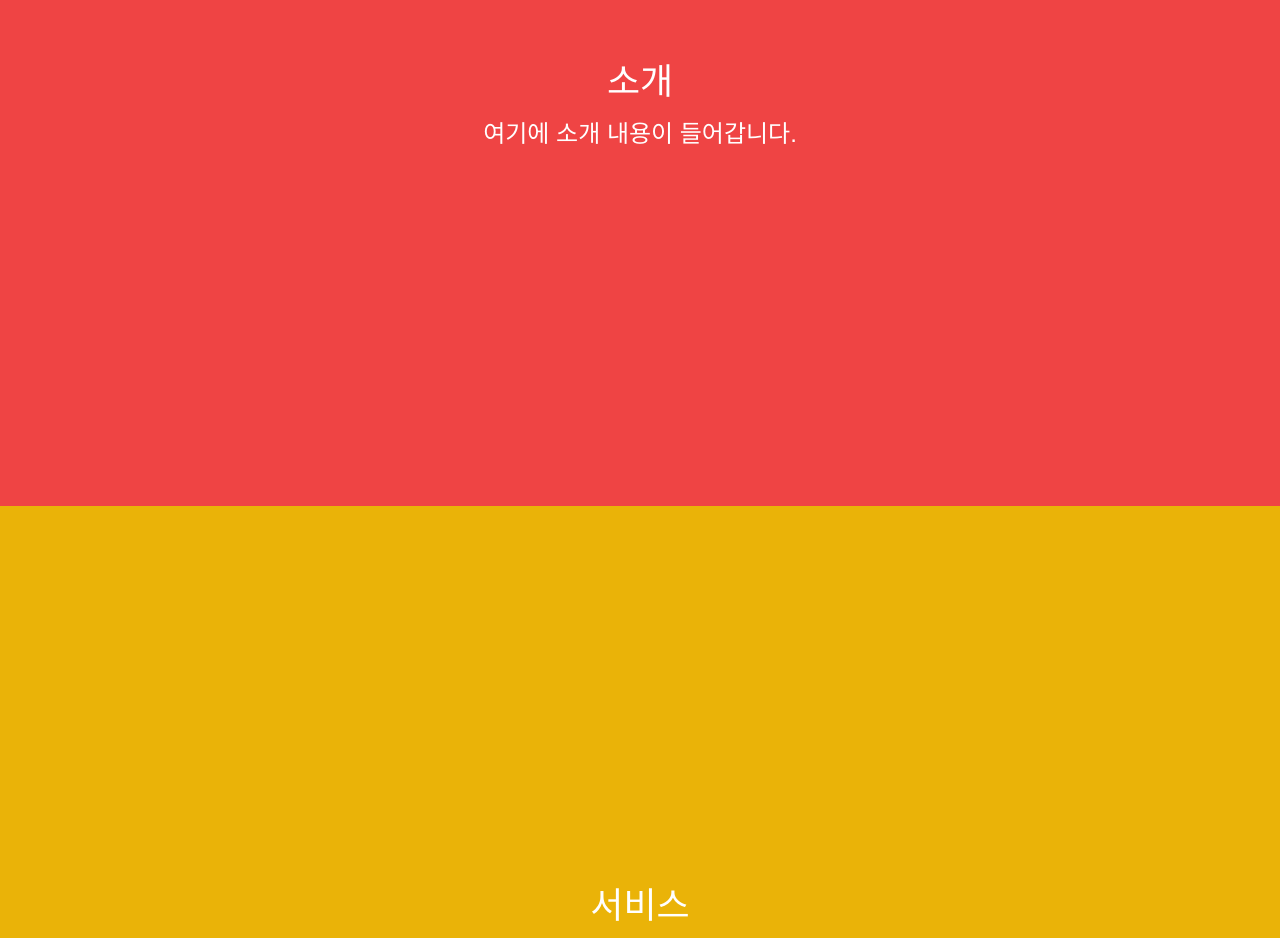
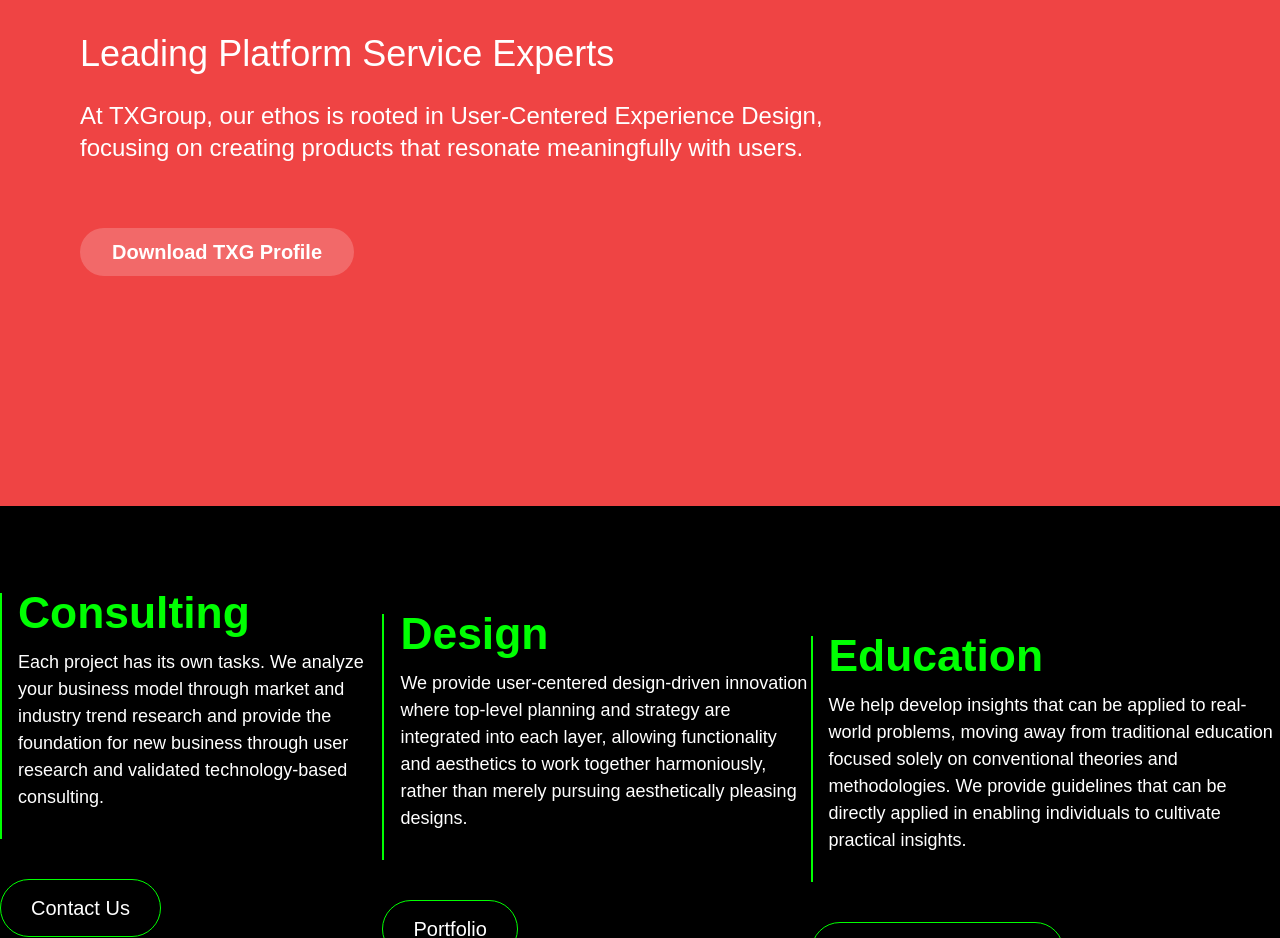
Before and after one commit to blgamann/tgb, a Next.js app: page / in a window 1280 px wide. Shown: the part 294-1232 px from the top of the page. Built offline with nearby package versions, Linux system fonts and the light colour scheme.

Commit message:
Add service layout

```diff
--- a/app/sections/about.tsx
+++ b/app/sections/about.tsx
@@ -1,21 +1,29 @@
 import React from "react";
 
 const About: React.FC<{ language: "KO" | "EN" }> = ({ language }) => {
-  const getTitle = () => {
-    return language === "KO" ? "소개" : "About";
-  };
-
   return (
     <section
       id="about"
-      className="h-screen flex flex-col justify-center items-center text-4xl bg-red-500"
+      className="min-h-screen flex flex-col justify-center text-4xl bg-red-500 px-4 sm:px-8 md:px-20"
     >
-      <h2>{getTitle()}</h2>
-      <p className="mt-4 text-2xl">
-        {language === "KO"
-          ? "여기에 소개 내용이 들어갑니다."
-          : "Content about the section goes here."}
-      </p>
+      <div className="flex flex-col justify-center h-full">
+        <div className="mx-auto sm:mx-0">
+          <p className="font-normal text-white text-4xl sm:text-5xl md:text-6xl mb-6">
+            <span className="block mb-3 sm:mb-5">Empowering Innovation</span>
+            <span className="font-medium text-2xl sm:text-3xl md:text-4xl">
+              Leading Platform Service Experts
+            </span>
+          </p>
+          <p className="font-light text-white text-lg sm:text-xl md:text-2xl leading-relaxed sm:text-left">
+            At TXGroup, our ethos is rooted in User-Centered Experience Design,
+            <br />
+            focusing on creating products that resonate meaningfully with users.
+          </p>
+          <button className="mt-12 sm:mt-16 flex items-center justify-center text-lg sm:text-xl px-6 sm:px-8 py-2.5 font-semibold rounded-full bg-[#ffffff33]">
+            Download TXG Profile
+          </button>
+        </div>
+      </div>
     </section>
   );
 };
--- a/app/sections/service.tsx
+++ b/app/sections/service.tsx
@@ -5,12 +5,85 @@
     return language === "KO" ? "서비스" : "Service";
   };
 
+  const Item = ({
+    service,
+    serviceDescription,
+    buttonText,
+    items,
+  }: {
+    service: string;
+    serviceDescription: string;
+    buttonText: string;
+    items: string[];
+  }) => {
+    return (
+      <div>
+        <div className="border-l-2 border-[#00ff02] pl-4 pb-7">
+          <h2 className="text-[#00ff02] font-bold text-[44.4px] mb-4">
+            {service}
+          </h2>
+          <p className="font-normal text-white text-lg leading-[27px]">
+            {serviceDescription}
+          </p>
+        </div>
+
+        <button className="my-10 rounded-[50px] border border-[#0F0] bg-black inline-flex p-[8px_30px] justify-center items-center gap-[10px] text-[20px]">
+          <span>{buttonText}</span>
+        </button>
+
+        <div className="border-l-2 border-[#00ff02] pl-4 pb-7">
+          {items?.map((item) => (
+            <p
+              key={item}
+              className="font-normal text-white text-lg leading-[27px] mb-4"
+            >
+              {item}
+            </p>
+          ))}
+        </div>
+      </div>
+    );
+  };
+
   return (
     <section
       id="service"
-      className="h-screen flex justify-center items-center text-4xl bg-yellow-500"
+      className="h-screen flex justify-center items-center text-4xl bg-black"
     >
-      <h2>{getTitle()}</h2>
+      <Item
+        service={"Consulting"}
+        serviceDescription={
+          "Each project has its own tasks. We analyze your business model through market and industry trend research and provide the foundation for new business through user research and validated technology-based consulting."
+        }
+        buttonText={"Contact Us"}
+        items={[
+          "PMO Consulting",
+          "Market Research",
+          "Stakeholder Interview Analysis",
+          "Key feature & IA for dev",
+          "Fast Prototyping",
+        ]}
+      />
+      <Item
+        service={"Design"}
+        serviceDescription={
+          "We provide user-centered design-driven innovation where top-level planning and strategy are integrated into each layer, allowing functionality and aesthetics to work together harmoniously, rather than merely pursuing aesthetically pleasing designs."
+        }
+        buttonText={"Portfolio"}
+        items={["CX Design", "BX Design", "UI/UX Design", "Design Systems"]}
+      />
+      <Item
+        service={"Education"}
+        serviceDescription={
+          "We help develop insights that can be applied to real-world problems, moving away from traditional education focused solely on conventional theories and methodologies. We provide guidelines that can be directly applied in enabling individuals to cultivate practical insights."
+        }
+        buttonText={"Curriculum Download"}
+        items={[
+          "Regular Course: Service Planning Job Training",
+          "Seminar: Understanding the Product Owner",
+          "1:1 Coaching: For Service Planning Team Leaders",
+        ]}
+      />
     </section>
   );
 };
```
